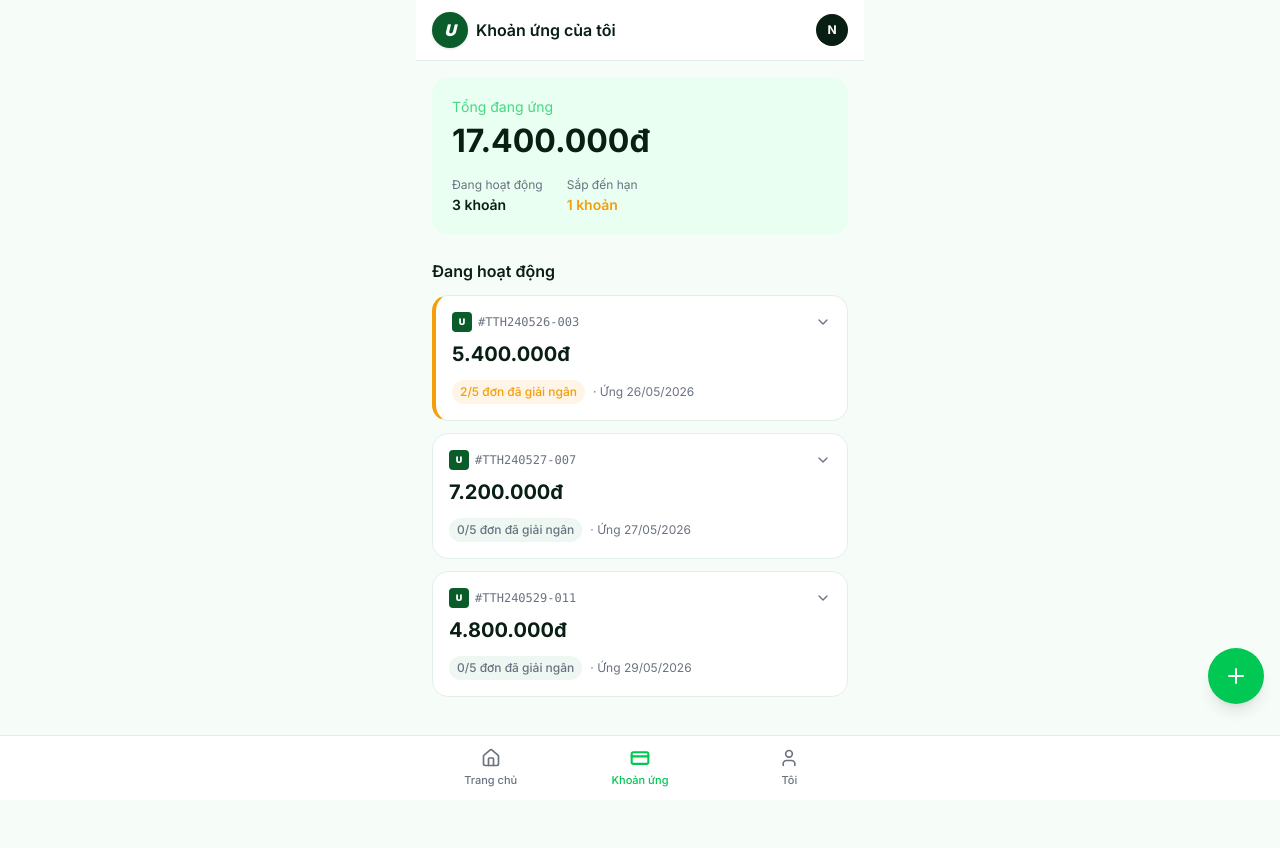
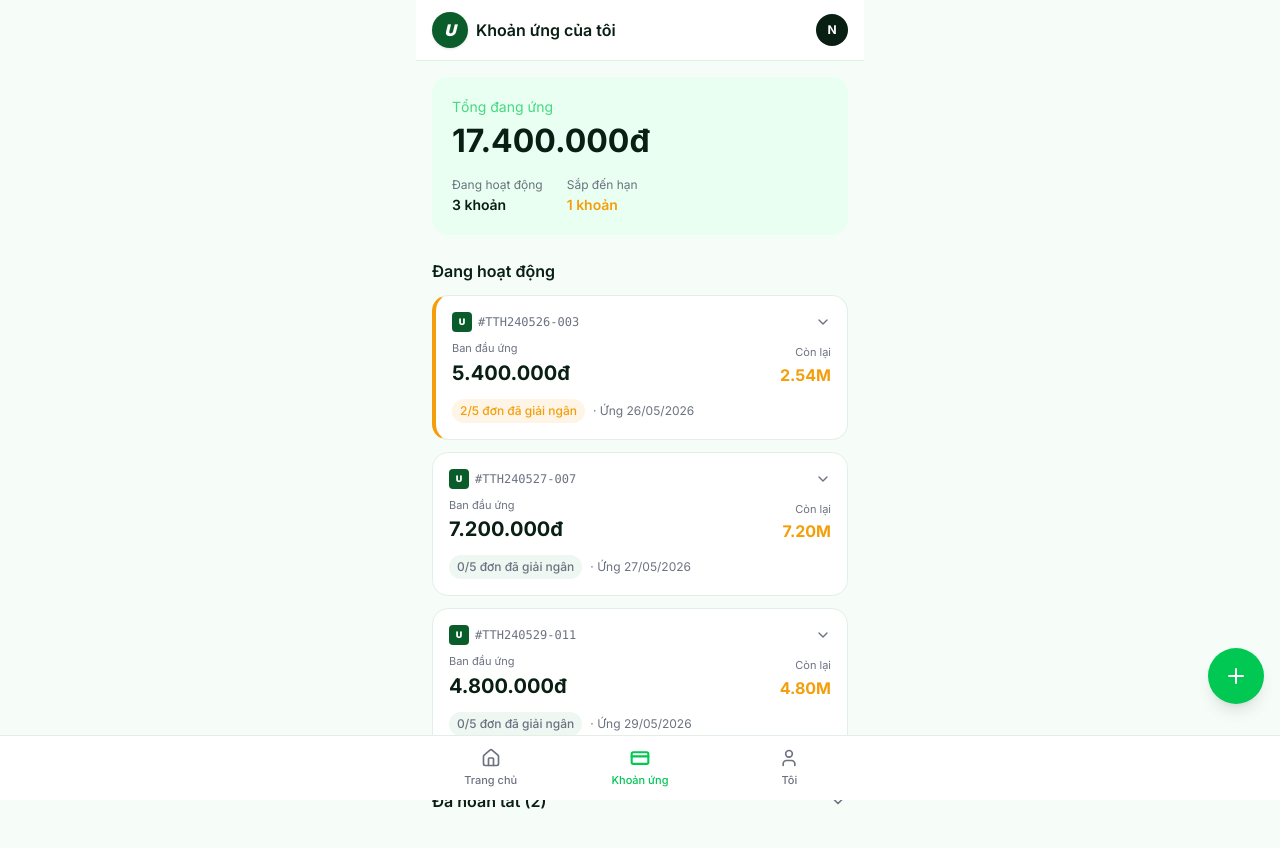
Before and after one commit to giangiscoding/Finova, a Next.js app: page / in a window 1280 px wide. Both pictures are taken after a click on the button "Khoản ứng". Shown: the top 848 px of the page. Built offline with nearby package versions, Linux system fonts and the light colour scheme.

Commit message:
Show original amount and remaining balance on advance cards
Co-Authored-By: Claude Sonnet 4.6 <noreply@anthropic.com>

```diff
--- a/components/ungtienhang/screens/my-advances-screen.tsx
+++ b/components/ungtienhang/screens/my-advances-screen.tsx
@@ -89,6 +89,12 @@ function AdvanceCard({ advance }: { advance: Advance }) {
   const paid = advance.paidOrderCount ?? 0
   const total = advance.orderIds.length
 
+  // Tính số tiền đã thu và còn lại dựa trên đơn đã giải ngân
+  const paidAmount = orderDetails
+    .slice(0, paid)
+    .reduce((s, o) => s + Math.round(o.amount * 0.6), 0)
+  const remaining = advance.amount - paidAmount
+
   return (
     <div className={`bg-card rounded-2xl border overflow-hidden ${
       advance.status === "warning"
@@ -113,12 +119,25 @@ function AdvanceCard({ advance }: { advance: Advance }) {
             : <ChevronDown className="w-4 h-4 text-muted-foreground" />}
         </div>
 
-        {/* Row 2: Amount */}
-        <MoneyDisplay
-          amount={advance.amount}
-          variant="inline"
-          className="text-xl font-bold text-foreground block mb-3"
-        />
+        {/* Row 2: Amount + remaining */}
+        <div className="flex items-end justify-between mb-3">
+          <div>
+            <p className="text-[11px] text-muted-foreground mb-0.5">Ban đầu ứng</p>
+            <MoneyDisplay
+              amount={advance.amount}
+              variant="inline"
+              className="text-xl font-bold text-foreground"
+            />
+          </div>
+          {remaining > 0 ? (
+            <div className="text-right">
+              <p className="text-[11px] text-muted-foreground mb-0.5">Còn lại</p>
+              <p className="text-base font-bold text-warning">{(remaining / 1000000).toFixed(2)}M</p>
+            </div>
+          ) : (
+            <span className="text-xs font-medium text-success bg-success/10 px-2 py-1 rounded-full">Đã thu hết</span>
+          )}
+        </div>
 
         {/* Row 3: Orders paid status */}
         <div className="flex items-center gap-2">
```
